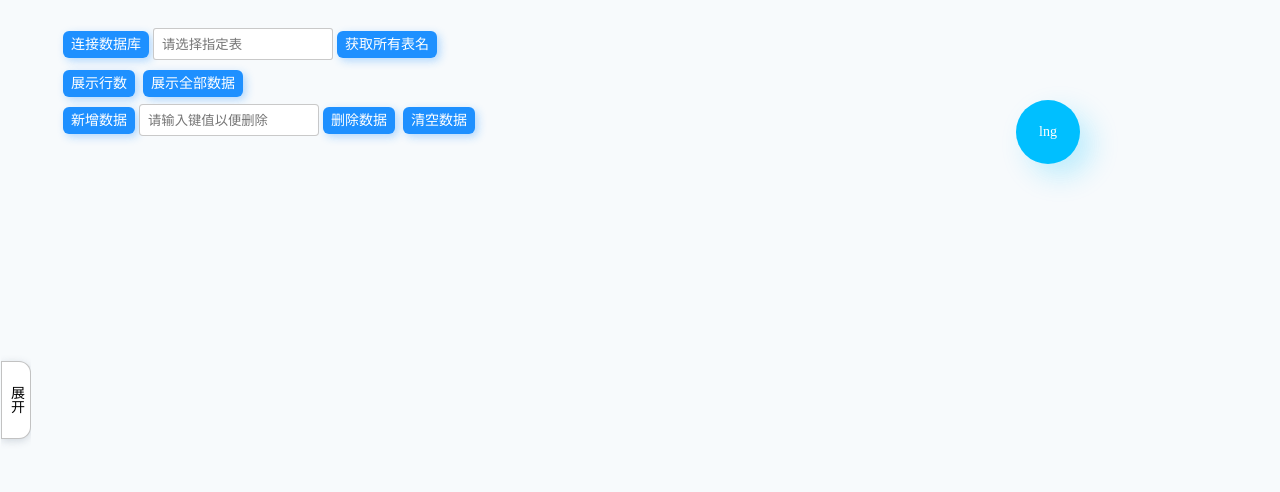
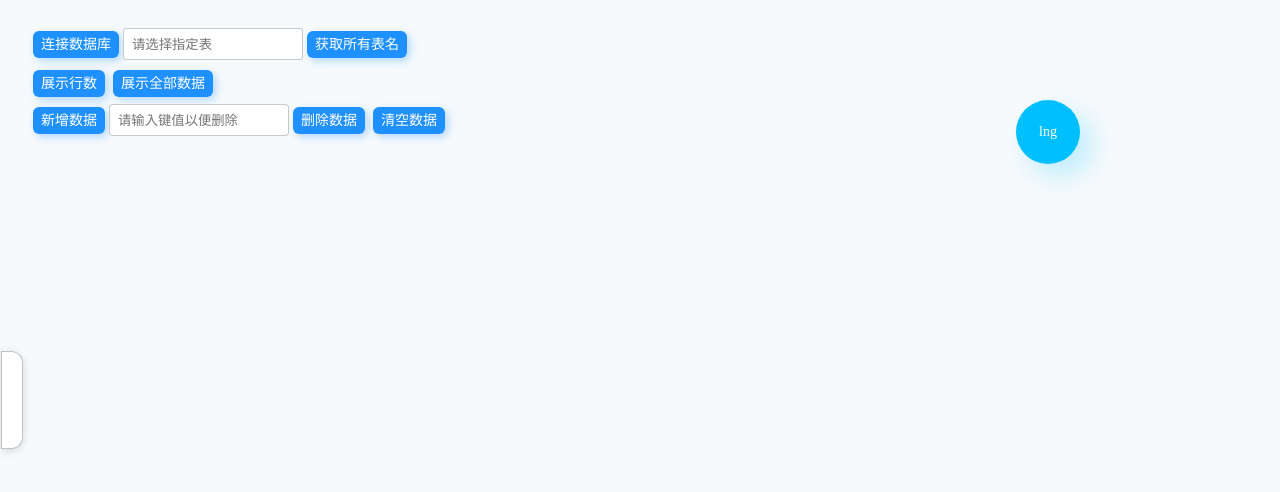
Before and after one commit to yicheny/y-toys, a React (Create React App) app: page /demo/index-db in a window 1280 px wide. Both pictures are taken after a click on the icon 218 px from the left and 25 px from the top of the page. Shown: the top 492 px of the page. Built offline with nearby package versions, Linux system fonts and the light colour scheme; a web font is replaced by a local one.

Commit message:
update Menu操作区UI调整

```diff
--- a/src/components/Icon/index.scss
+++ b/src/components/Icon/index.scss
@@ -1,8 +1,8 @@
 @font-face {
   font-family: "iconfont"; /* Project id 2937034 */
-  src: url('//at.alicdn.com/t/font_2937034_8id9q65ay1k.woff2?t=1636893443565') format('woff2'),
-  url('//at.alicdn.com/t/font_2937034_8id9q65ay1k.woff?t=1636893443565') format('woff'),
-  url('//at.alicdn.com/t/font_2937034_8id9q65ay1k.ttf?t=1636893443565') format('truetype');
+  src: url('//at.alicdn.com/t/font_2937034_qw70os5b6a.woff2?t=1646190437939') format('woff2'),
+  url('//at.alicdn.com/t/font_2937034_qw70os5b6a.woff?t=1646190437939') format('woff'),
+  url('//at.alicdn.com/t/font_2937034_qw70os5b6a.ttf?t=1646190437939') format('truetype');
 }
 
 .iconfont {
@@ -11,6 +11,16 @@
   font-style: normal;
   -webkit-font-smoothing: antialiased;
   -moz-osx-font-smoothing: grayscale;
+}
+
+//调整
+.icon-adjust:before {
+  content: "\e664";
+}
+
+//右箭头
+.icon-arrow-right:before {
+  content: "\e665";
 }
 
 //固定
--- a/src/components/Icon/index.tsx
+++ b/src/components/Icon/index.tsx
@@ -8,12 +8,16 @@ interface IconProps extends CommonComponentProps{
     size?:number,
     color?:string,
     onClick?:React.MouseEventHandler<HTMLElement>
+    onMouseEnter?:React.MouseEventHandler<HTMLElement>,
+    pRef?:React.Ref<any>
 }
 
 const Icon:React.FC<IconProps> = function (props){
     return <i className={clsx('iconfont',`icon-${props.name}`,props.className)}
+              ref={props.pRef}
               style={{fontSize:props.size,color:props.color,...props.style}}
-              onClick={props.onClick}/>
+              onClick={props.onClick}
+              onMouseEnter={props.onMouseEnter}/>
 }
 Icon.defaultProps = {
     size:16,
--- /dev/null
+++ b/src/components/Menu/MenuOperation.tsx
@@ -0,0 +1,17 @@
+import clsx from "clsx";
+import {Icon} from "../index";
+import React from "react";
+
+interface Props{
+    shrink:boolean,
+    onMouseEnter:React.MouseEventHandler<HTMLElement>
+}
+export function MenuOperation(props:Props){
+    const {shrink,onMouseEnter} = props;
+    return <div className={clsx('c-menu-box',{expand:!shrink})}>
+        <div className="c-menu-box-btns">
+            <Icon name={'arrow-right'} onMouseEnter={onMouseEnter}/>
+            <Icon name={'adjust'}/>
+        </div>
+    </div>
+}
--- a/src/components/Menu/index.scss
+++ b/src/components/Menu/index.scss
@@ -3,6 +3,7 @@
   flex-direction: column;
   background: #fff;
   width:240px;
+  //transform: translateX(0px);
   transition: transform 180ms ease-in;
   .iconfont{
     transform: rotate(-45deg);
@@ -43,7 +44,7 @@
   }
 }
 
-.c-menu-tip{
+.c-menu-box{
   overflow: hidden;
   display: flex;
   align-items: center;
@@ -51,13 +52,19 @@
     display: none;
   }
 
-  &-btn{
+  &-btns{
+    position:fixed;
+    display: flex;
+    flex-direction: column;
+    justify-content: space-between;
     border:1px solid rgba(0,0,0,0.24);
-    padding:24px 4px;
+    padding:8px 4px;
+    height:80px;
     border-radius: 0 12px 12px 0;
     background: #fff;
-    cursor:pointer;
-    writing-mode:vertical-rl;
     box-shadow: 0 2px 8px #d0d7de;
+    >.iconfont{
+      cursor:pointer;
+    }
   }
 }
--- a/src/components/Menu/index.tsx
+++ b/src/components/Menu/index.tsx
@@ -1,8 +1,9 @@
-import React, {useCallback, useState} from "react";
 import {useLocation, useNavigate} from "react-router-dom";
 import './index.scss'
 import clsx from "clsx";
 import {Icon} from "../index";
+import {MenuOperation} from "./MenuOperation";
+import {useControl} from "./useControl";
 
 type MenuOption = {
     text: string,
@@ -51,58 +52,6 @@ export default function Menu(props: MenuProps): JSX.Element {
                 }
             </div>
         </div>
-        <div className={clsx('c-menu-tip',{expand:!shrink})}>
-            <div className="c-menu-tip-btn" onMouseEnter={onEnter}>
-                {props.expandText}
-            </div>
-        </div>
+        <MenuOperation shrink={shrink} onMouseEnter={onEnter}/>
     </>
 }
-
-const sleep = 100;
-function useControl(defaultValue:boolean){
-    const [rs,setRs] = useState<boolean>(defaultValue);//rootShrink
-    const [ds,setDs] = useState<boolean>(false);//dynamicShrink
-
-    const toShrink = useCallback(()=>{
-        setRs(true)
-        setDs(true)
-    },[]);
-    const toExpand = useCallback(()=>{
-        setRs(false)
-        setDs(false)
-    },[]);
-
-    const toggle = useCallback(()=>{
-        if(rs){
-            setRs(false)
-            setDs(false)
-        }else{
-            setRs(true)
-            setDs(true)
-        }
-    },[rs])
-
-    const onEnter = useCallback(()=>{
-        // console.log(rs,'enter');
-        if(rs){
-            const timeId = setTimeout(()=>{
-                setDs(false)
-                clearTimeout(timeId)
-            },sleep)
-        }
-    },[rs])
-
-    const onOut = useCallback(()=>{
-        // console.log(rs,'out');
-        if(rs){
-            const timeId = setTimeout(()=>{
-                setDs(true)
-                clearTimeout(timeId)
-            },sleep)
-        }
-    },[rs])
-
-    // console.log('rs',rs,'ds',ds)
-    return {shrink: rs && ds,rootShrink:rs,toShrink,toExpand,onEnter,onOut,toggle}
-}
--- /dev/null
+++ b/src/components/Menu/useControl.ts
@@ -0,0 +1,49 @@
+import {useCallback, useState} from "react";
+
+const sleep = 100;
+export function useControl(defaultValue:boolean){
+    const [rs,setRs] = useState<boolean>(defaultValue);//rootShrink
+    const [ds,setDs] = useState<boolean>(false);//dynamicShrink
+
+    const toShrink = useCallback(()=>{
+        setRs(true)
+        setDs(true)
+    },[]);
+    const toExpand = useCallback(()=>{
+        setRs(false)
+        setDs(false)
+    },[]);
+
+    const toggle = useCallback(()=>{
+        if(rs){
+            setRs(false)
+            setDs(false)
+        }else{
+            setRs(true)
+            setDs(true)
+        }
+    },[rs])
+
+    const onEnter = useCallback(()=>{
+        // console.log(rs,'enter');
+        if(rs){
+            const timeId = setTimeout(()=>{
+                setDs(false)
+                clearTimeout(timeId)
+            },sleep)
+        }
+    },[rs])
+
+    const onOut = useCallback(()=>{
+        // console.log(rs,'out');
+        if(rs){
+            const timeId = setTimeout(()=>{
+                setDs(true)
+                clearTimeout(timeId)
+            },sleep)
+        }
+    },[rs])
+
+    // console.log('rs',rs,'ds',ds)
+    return {shrink: rs && ds,rootShrink:rs,toShrink,toExpand,onEnter,onOut,toggle}
+}
```
